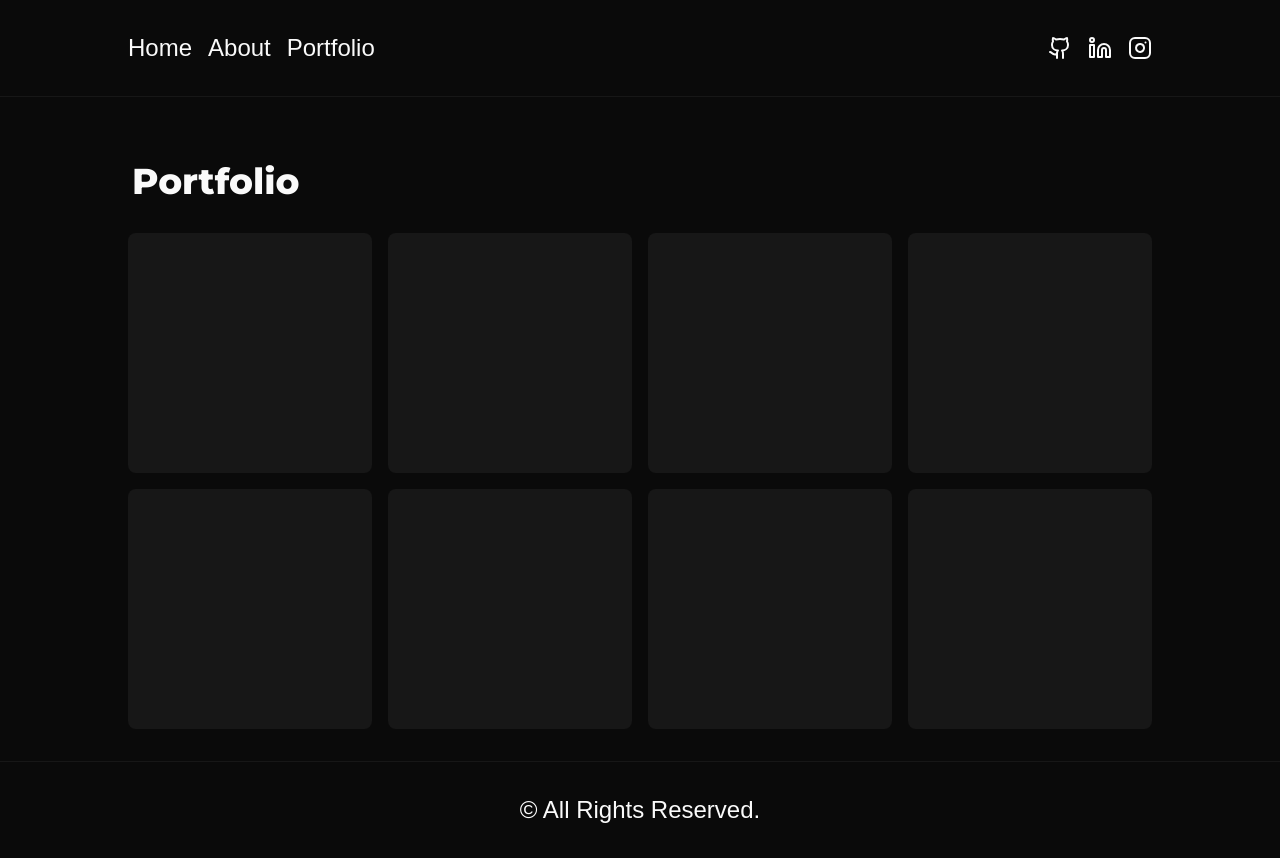
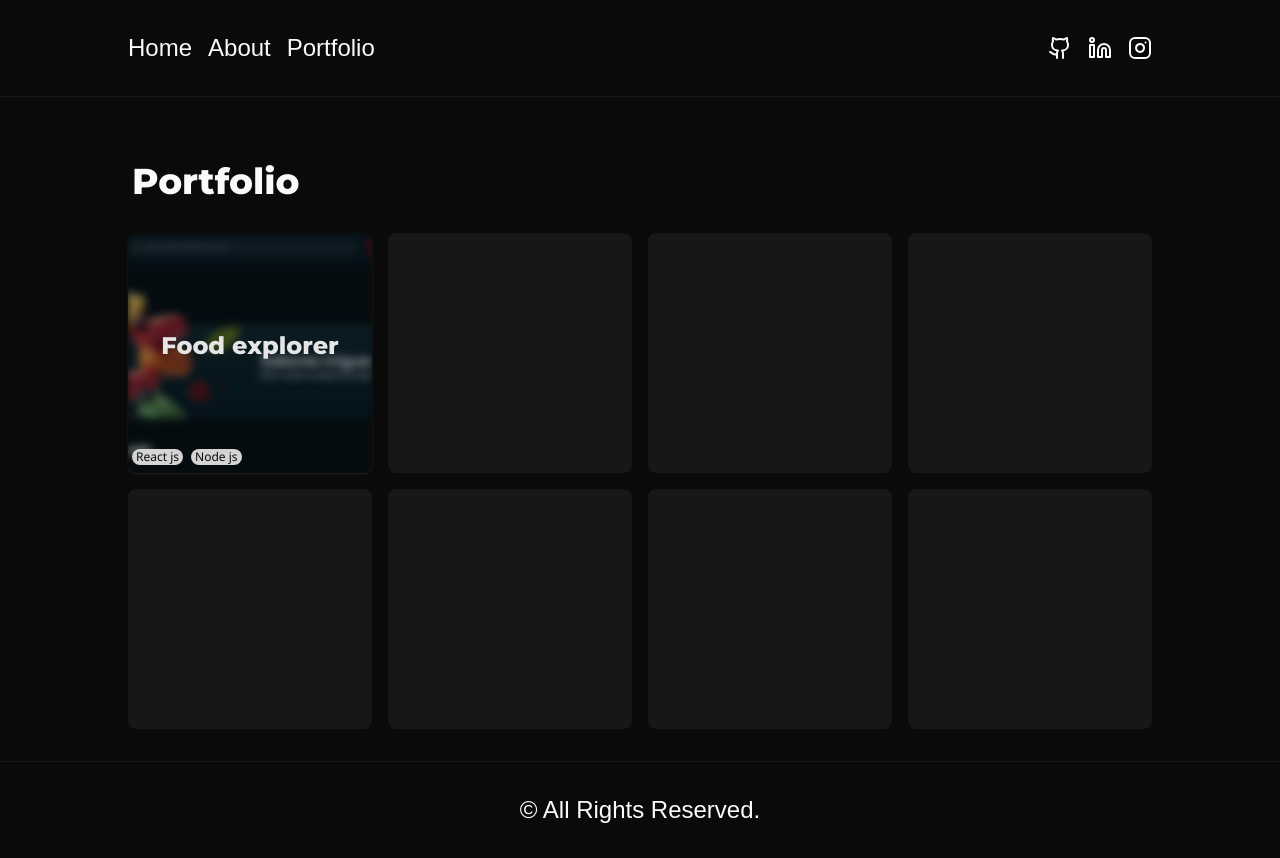
Before and after one commit to Alexxcamargo1000/portfolio-web, a Next.js app: page /portfolio in a window 1280 px wide. Built offline with nearby package versions, Linux system fonts and the light colour scheme; a web font is replaced by a local one; what tailwindcss-animated would draw is missing.

Commit message:
feat: styles page preview

```diff
--- a/package.json
+++ b/package.json
@@ -22,6 +22,7 @@
     "react": "18.2.0",
     "react-chartjs-2": "^5.2.0",
     "react-dom": "18.2.0",
+    "tailwind-variants": "^0.1.13",
     "tailwindcss": "3.3.2",
     "tailwindcss-animated": "^1.0.1",
     "typescript": "5.1.3"
--- a/src/app/layout.tsx
+++ b/src/app/layout.tsx
@@ -37,11 +37,13 @@ export default function RootLayout({ children }: { children: ReactNode }) {
       lang="pt-br"
       className={`${slacksideOne.variable} ${montserrat.variable} ${noto.variable} `}
     >
-      <body className="font-noto bg-neutral-950 text-neutral-50 flex flex-col min-h-screen">
-        <MobileHeader />
-        <Header />
-        <div className="flex-1 px-4 flex">{children}</div>
-        <Footer />
+      <body className="font-noto bg-neutral-950 text-neutral-50 flex justify-center ">
+        <div className="flex flex-col min-h-screen w-full">
+          <MobileHeader />
+          <Header />
+          <div className="flex-1 px-4 flex">{children}</div>
+          <Footer />
+        </div>
       </body>
     </html>
   )
--- a/src/app/portfolio/page.tsx
+++ b/src/app/portfolio/page.tsx
@@ -1,3 +1,7 @@
+import { Tag } from '@/components/Tag'
+import Image from 'next/image'
+import Link from 'next/link'
+
 export default function Portfolio() {
   return (
     <div className="flex flex-1 justify-center">
@@ -7,7 +11,31 @@ export default function Portfolio() {
         </h1>
 
         <div className="my-8 grid lg:grid-cols-4 md:grid-cols-3 sm:grid-cols-2 gap-4">
-          <div className=" h-60 bg-neutral-900 rounded-lg" />
+          <Link
+            href="/portfolio/asda"
+            className="h-60 rounded-lg shadow-sm group overflow-hidden shadow-neutral-800 relative "
+          >
+            <Image
+              className="w-full h-full object-cover blur-sm group-hover:blur-none group-hover:scale-125 transition-all"
+              alt="website food-explorer"
+              src="/food-explorer.png"
+              width={600}
+              height={300}
+            />
+
+            <div className="absolute p-1 py-2 flex flex-col items-center justify-center w-full bg-neutral-900/20 hover:bg-neutral-900/50 transition-colors z-20 bottom-0 top-0 cursor-pointer">
+              <div className="flex-1 flex items-center ">
+                <span className="text-2xl font-montserrat font-black leading-relaxed text-neutral-200 drop-shadow-xl">
+                  Food explorer
+                </span>
+              </div>
+
+              <div className="flex w-full flex-wrap gap-2">
+                <Tag size="xs">React js</Tag>
+                <Tag size="xs">Node js</Tag>
+              </div>
+            </div>
+          </Link>
           <div className=" h-60 bg-neutral-900 rounded-lg" />
           <div className=" h-60 bg-neutral-900 rounded-lg" />
           <div className=" h-60 bg-neutral-900 rounded-lg" />
--- a/src/components/ButtonDownload.tsx
+++ b/src/components/ButtonDownload.tsx
@@ -1,23 +1,17 @@
-'use client'
 import { Download } from 'lucide-react'
-import { ButtonHTMLAttributes } from 'react'
+import Link from 'next/link'
 
-export interface ButtonDownloadProps
-  extends ButtonHTMLAttributes<HTMLButtonElement> {}
-
-export function ButtonDownload(props: ButtonDownloadProps) {
-  function handleDownload() {
-    window.open('/resume.pdf', '_blank')
-  }
-
+export function ButtonDownload() {
   return (
-    <button
-      {...props}
-      onClick={handleDownload}
-      className="hover:animate-stop animate-wiggle animate-infinite animate-ease-in md:w-fit w-full px-4 py-3 bg-cyan-600 flex items-center justify-center gap-2 rounded-md hover:bg-cyan-800 transition-colors"
+    <Link
+      target="_blank"
+      download="Resume Alex   Camargo"
+      title="Baixar currículo"
+      href="/resume.pdf"
+      className="md:w-fit w-full px-4 py-3 bg-cyan-600 flex items-center justify-center gap-2 rounded-md hover:bg-cyan-800 transition-colors"
     >
       Resume
       <Download />
-    </button>
+    </Link>
   )
 }
--- a/src/components/Header.tsx
+++ b/src/components/Header.tsx
@@ -3,8 +3,9 @@ import { SocialMedia } from './SocialMedia'
 
 export function Header() {
   return (
-    <div className="md:flex hidden px-8 py-8 justify-between border-b border-b-neutral-900 sm:px-32">
-      <nav className="space-x-4">
+    <div className="border-b border-b-neutral-900">
+      <div className="md:flex  hidden px-8 py-8 justify-between max-w-[1440px] mx-auto  sm:px-32">
+        <nav className="space-x-4  ">
           <Link
             href="/"
             className="font-slack text-2xl hover:text-cyan-600 transition-colors"
@@ -27,5 +28,6 @@ export function Header() {
 
         <SocialMedia />
       </div>
+    </div>
   )
 }
--- /dev/null
+++ b/src/components/Tag.tsx
@@ -0,0 +1,33 @@
+import { ComponentProps } from 'react'
+import { tv, type VariantProps } from 'tailwind-variants'
+
+const tagVariants = tv({
+  base: 'bg-neutral-300 text-neutral-950  rounded-full animate-fade',
+  variants: {
+    size: {
+      xs: 'px-1 text-xs',
+      sm: 'px-1 text-sm',
+      md: 'px-2 text-base',
+      lg: 'px-3 text-lg font-bold py-1  ',
+    },
+    variant: {
+      primary: 'bg-cyan-800 text-neutral-100',
+      secondary: 'bg-neutral-300 text-neutral-950 ',
+    },
+  },
+  defaultVariants: {
+    size: 'md',
+    variant: 'secondary',
+  },
+})
+type TagVariantsProps = VariantProps<typeof tagVariants>
+
+export interface TagProps extends ComponentProps<'span'>, TagVariantsProps {}
+
+export function Tag({ size, variant, ...props }: TagProps) {
+  return (
+    <span {...props} className={tagVariants({ size, variant })}>
+      {props.children}
+    </span>
+  )
+}
```
Also changed, not shown: public/food-explorer.png (added), 1 other file (tests, documents, lock files or other folders). Lines whose indentation alone changed are shown as unchanged.
